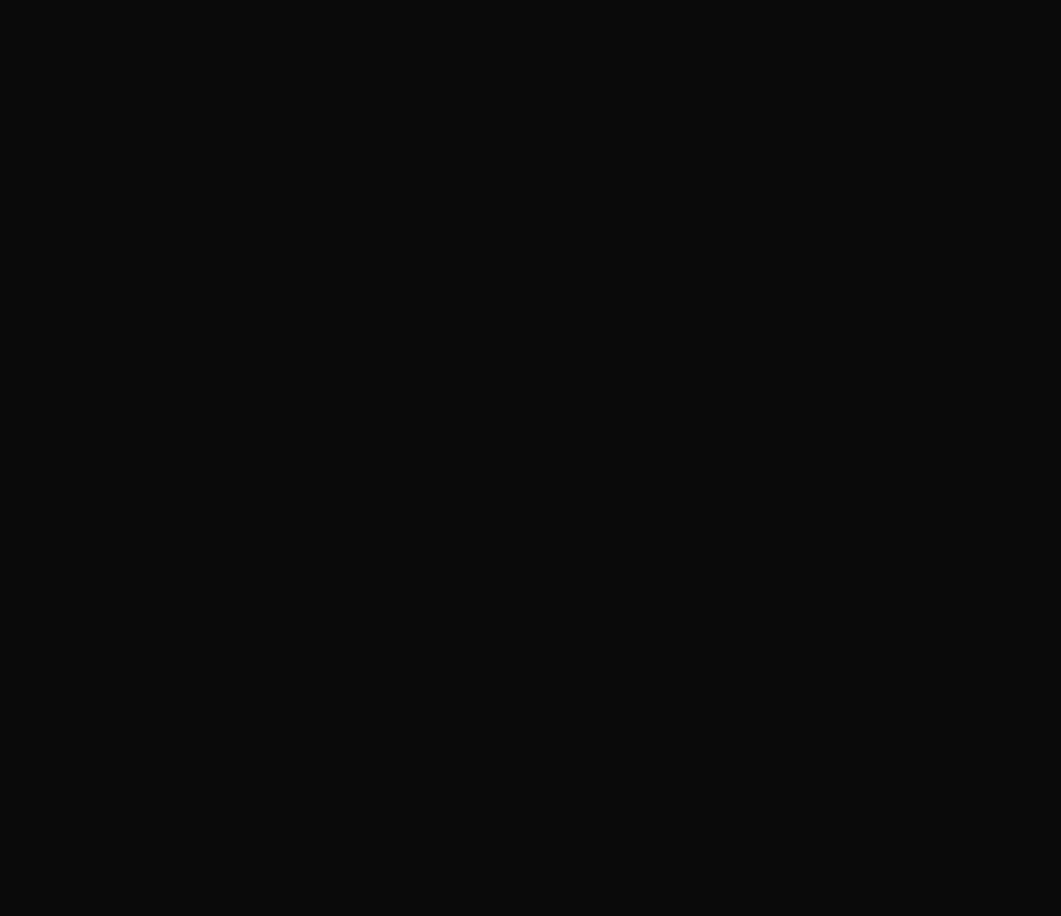
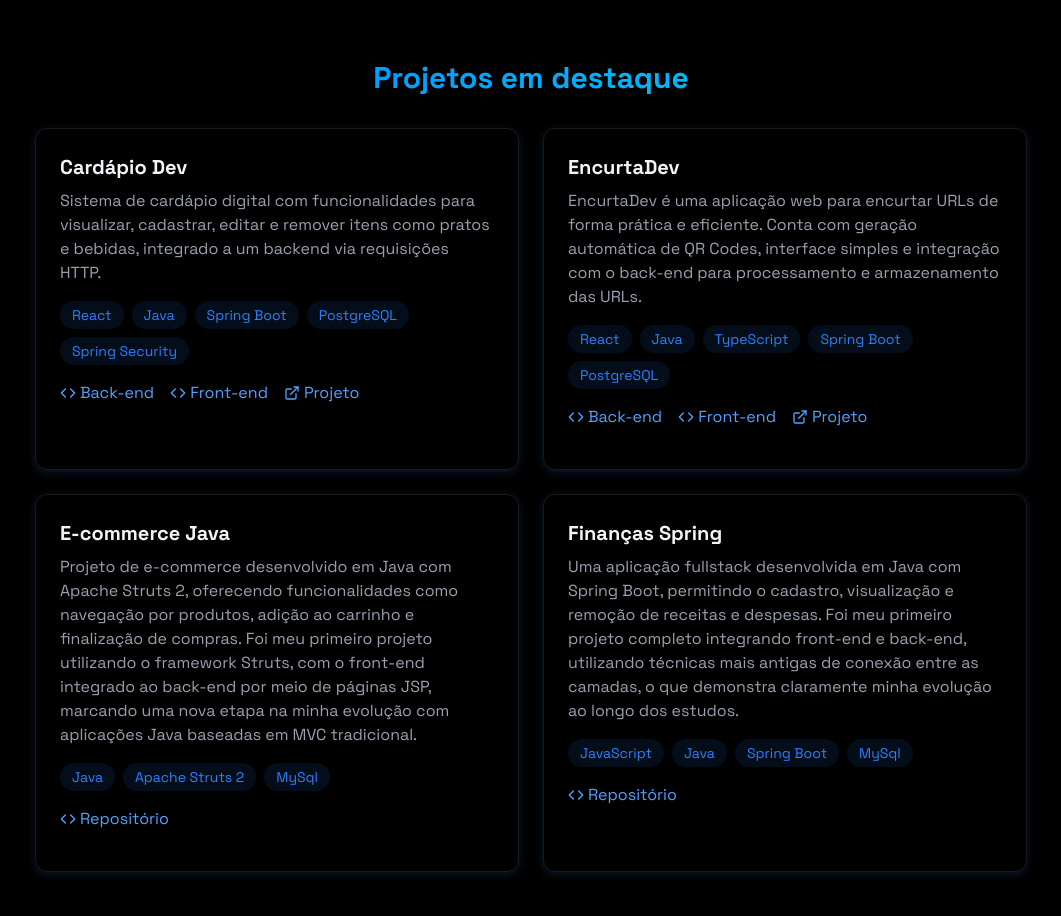
Before and after one commit to kauannlima/portfolio_kauan, a React (Vite) app: page / in a window 1280 px wide. Shown: the part 1800-2716 px from the top of the page, without its empty margins (109-1170 px from the left). Before the commit the page ends 1780 px from the top, so only its background shows below. Built offline with nearby package versions, Linux system fonts and the light colour scheme.

Commit message:
finalizando aba sobre mim'

```diff
--- a/package.json
+++ b/package.json
@@ -12,6 +12,7 @@
   "dependencies": {
     "@tailwindcss/vite": "^4.1.11",
     "emailjs-com": "^3.2.0",
+    "lucide-react": "^0.525.0",
     "react": "^19.1.0",
     "react-dom": "^19.1.0",
     "tailwindcss": "^4.1.11"
--- a/src/App.jsx
+++ b/src/App.jsx
@@ -8,7 +8,7 @@
 //sections
 import { Home } from "./components/sections/Home";
 import { About } from "./components/sections/About";
-// import { Projects } from "./components/sections/Projects";
+import { Projects } from "./components/sections/Projects";
 // import { Contact } from "./components/sections/Contact";
 
 function App() {
@@ -27,6 +27,7 @@
         <MobileMenu menuOpen={menuOpen} setMenuOpen={setMenuOpen} />
         <Home />
         <About />
+        <Projects />
       </div>
     </>
   );
--- a/src/components/sections/About.jsx
+++ b/src/components/sections/About.jsx
@@ -1,11 +1,18 @@
 export const About = () => {
-  const frontendSkills = ["React", "Tailwind CSS", "Bootstrap", "JavaScript"];
+  const frontendSkills = [
+    "React",
+    "Tailwind CSS",
+    "Bootstrap",
+    "TypeScript",
+    "JavaScript",
+  ];
 
   const backendSkills = [
     "Java",
     "Spring Boot",
     "Apache Struts 2",
     "Node.js",
+
     "PostgreSQL",
     "MySQL",
   ];
@@ -39,7 +46,7 @@
                     <span
                       key={key}
                       className="bg-blue-500/10 text-blue-500 py-1 px-3 rounded-full text-sm
-                  hover:bg-blue-500/20 hover:shadow-[0_2px_8px_rgba(59,130,2246,0.2)] transition"
+                  hover:bg-blue-500/20 hover:shadow-[0_2px_8px_rgba(59,130,246,0.2)] transition-all"
                     >
                       {tech}
                     </span>
@@ -59,7 +66,7 @@
                     <span
                       key={key}
                       className="bg-blue-500/10 text-blue-500 py-1 px-3 rounded-full text-sm
-                  hover:bg-blue-500/20 hover:shadow-[0_2px_8px_rgba(59,130,2246,0.2)] transition"
+                  hover:bg-blue-500/20 hover:shadow-[0_2px_8px_rgba(59,130,246,0.2)] transition"
                     >
                       {tech}
                     </span>
@@ -69,8 +76,7 @@
             </div>
           </div>
           <p className="text-sm text-gray-500 mb-2">
-            Clique em qualquer tecnologia para pesquisar no Google o que ela
-            significa.
+            Clique em uma tecnologia para saber mais sobre ela.
           </p>
         </div>
         <div className="grid grid-cols-1 md:grid-cols-2 gap-6 mt-8">
--- a/src/components/sections/Projects.jsx
+++ b/src/components/sections/Projects.jsx
@@ -0,0 +1,189 @@
+import { Code, ExternalLink } from "lucide-react";
+
+export const Projects = () => {
+  return (
+    <section
+      id="projects"
+      className="min-h-screen flex items-center justify-center py-20"
+    >
+      <div className="max-w-5xl mx-auto px-4">
+        <h2 className="text-3xl font-bold mb-8 bg-gradient-to-r from-blue-500 to-cyan-400 bg-clip-text text-transparent text-center">
+          Projetos em destaque
+        </h2>
+        <div className="grid grid-cols-1 md:grid-cols-2 gap-6">
+          <div className="p-6 rounded-xl border border-white/10 hover:-translate-y-1 hover:border-blue-500/30 shadow-[0_2px_8px_rgba(59,130,246,0.2)] transition">
+            <h3 className="text-xl font-bold mb-2">Cardápio Dev</h3>
+            <p className="text-gray-400 mb-4">
+              Sistema de cardápio digital com funcionalidades para visualizar,
+              cadastrar, editar e remover itens como pratos e bebidas, integrado
+              a um backend via requisições HTTP.
+            </p>
+            <div className="flex flex-wrap gap-2 mt-2">
+              {[
+                "React",
+                "Java",
+                "Spring Boot",
+                "PostgreSQL",
+                "Spring Security",
+              ].map((tech, key) => (
+                <span
+                  key={key}
+                  className="bg-blue-500/10 text-blue-500 py-1 px-3 rounded-full text-sm
+          hover:bg-blue-500/20 hover:shadow-[0_2px_8px_rgba(59,130,246,0.1)] transition-all"
+                >
+                  {tech}
+                </span>
+              ))}
+            </div>
+
+            <div className="flex flex-wrap gap-4 items-center my-4">
+              <a
+                href="https://github.com/kauannlima/backend-cardapio"
+                target="_blank"
+                className="flex items-center gap-1 text-blue-400 hover:text-blue-300 transition-colors"
+              >
+                <Code size={16} />
+                Back-end
+              </a>
+              <a
+                href="https://github.com/kauannlima/frontend-cardapio"
+                target="_blank"
+                className="flex items-center gap-1 text-blue-400 hover:text-blue-300 transition-colors"
+              >
+                <Code size={16} />
+                Front-end
+              </a>
+              <a
+                href="https://frontend-cardapio.onrender.com/"
+                target="_blank"
+                className="flex items-center gap-1 text-blue-400 hover:text-blue-300 transition-colors"
+              >
+                <ExternalLink size={16} />
+                Projeto
+              </a>
+            </div>
+          </div>
+          <div className="p-6 rounded-xl border border-white/10 hover:-translate-y-1 hover:border-blue-500/30 shadow-[0_2px_8px_rgba(59,130,246,0.2)] transition">
+            <h3 className="text-xl font-bold mb-2">EncurtaDev </h3>
+            <p className="text-gray-400 mb-4">
+              EncurtaDev é uma aplicação web para encurtar URLs de forma prática
+              e eficiente. Conta com geração automática de QR Codes, interface
+              simples e integração com o back-end para processamento e
+              armazenamento das URLs.
+            </p>
+            <div className="flex flex-wrap gap-2 mt-2">
+              {["React", "Java", "TypeScript", "Spring Boot", "PostgreSQL"].map(
+                (tech, key) => (
+                  <span
+                    key={key}
+                    className="bg-blue-500/10 text-blue-500 py-1 px-3 rounded-full text-sm
+          hover:bg-blue-500/20 hover:shadow-[0_2px_8px_rgba(59,130,246,0.1)] transition-all"
+                  >
+                    {tech}
+                  </span>
+                )
+              )}
+            </div>
+
+            <div className="flex flex-wrap gap-4 items-center my-4">
+              <a
+                href="https://github.com/kauannlima/encurta-dev"
+                target="_blank"
+                className="flex items-center gap-1 text-blue-400 hover:text-blue-300 transition-colors"
+              >
+                <Code size={16} />
+                Back-end
+              </a>
+              <a
+                href="https://github.com/kauannlima/encurta-dev-front"
+                target="_blank"
+                className="flex items-center gap-1 text-blue-400 hover:text-blue-300 transition-colors"
+              >
+                <Code size={16} />
+                Front-end
+              </a>
+              <a
+                href="https://encurta-dev-front-klima.vercel.app/"
+                target="_blank"
+                className="flex items-center gap-1 text-blue-400 hover:text-blue-300 transition-colors"
+              >
+                <ExternalLink size={16} />
+                Projeto
+              </a>
+            </div>
+          </div>
+
+          <div className="p-6 rounded-xl border border-white/10 hover:-translate-y-1 hover:border-blue-500/30 shadow-[0_2px_8px_rgba(59,130,246,0.2)] transition">
+            <h3 className="text-xl font-bold mb-2">E-commerce Java </h3>
+            <p className="text-gray-400 mb-4">
+              Projeto de e-commerce desenvolvido em Java com Apache Struts 2,
+              oferecendo funcionalidades como navegação por produtos, adição ao
+              carrinho e finalização de compras. Foi meu primeiro projeto
+              utilizando o framework Struts, com o front-end integrado ao
+              back-end por meio de páginas JSP, marcando uma nova etapa na minha
+              evolução com aplicações Java baseadas em MVC tradicional.
+            </p>
+            <div className="flex flex-wrap gap-2 mt-2">
+              {["Java", "Apache Struts 2", "MySql"].map((tech, key) => (
+                <span
+                  key={key}
+                  className="bg-blue-500/10 text-blue-500 py-1 px-3 rounded-full text-sm
+          hover:bg-blue-500/20 hover:shadow-[0_2px_8px_rgba(59,130,246,0.1)] transition-all"
+                >
+                  {tech}
+                </span>
+              ))}
+            </div>
+
+            <div className="flex flex-wrap gap-4 items-center my-4">
+              <a
+                href="https://github.com/kauannlima/ecommercejava"
+                target="_blank"
+                className="flex items-center gap-1 text-blue-400 hover:text-blue-300 transition-colors"
+              >
+                <Code size={16} />
+                Repositório
+              </a>
+            </div>
+          </div>
+
+          <div className="p-6 rounded-xl border border-white/10 hover:-translate-y-1 hover:border-blue-500/30 shadow-[0_2px_8px_rgba(59,130,246,0.2)] transition">
+            <h3 className="text-xl font-bold mb-2">Finanças Spring</h3>
+            <p className="text-gray-400 mb-4">
+              Uma aplicação fullstack desenvolvida em Java com Spring Boot,
+              permitindo o cadastro, visualização e remoção de receitas e
+              despesas. Foi meu primeiro projeto completo integrando front-end e
+              back-end, utilizando técnicas mais antigas de conexão entre as
+              camadas, o que demonstra claramente minha evolução ao longo dos
+              estudos.
+            </p>
+            <div className="flex flex-wrap gap-2 mt-2">
+              {["JavaScript", "Java", "Spring Boot", "MySql"].map(
+                (tech, key) => (
+                  <span
+                    key={key}
+                    className="bg-blue-500/10 text-blue-500 py-1 px-3 rounded-full text-sm
+          hover:bg-blue-500/20 hover:shadow-[0_2px_8px_rgba(59,130,246,0.1)] transition-all"
+                  >
+                    {tech}
+                  </span>
+                )
+              )}
+            </div>
+
+            <div className="flex flex-wrap gap-4 items-center my-4">
+              <a
+                href="https://github.com/kauannlima/financas-spring"
+                target="_blank"
+                className="flex items-center gap-1 text-blue-400 hover:text-blue-300 transition-colors"
+              >
+                <Code size={16} />
+                Repositório
+              </a>
+            </div>
+          </div>
+        </div>
+      </div>
+    </section>
+  );
+};
```
Also changed, not shown: 1 other file (tests, documents, lock files or other folders).
